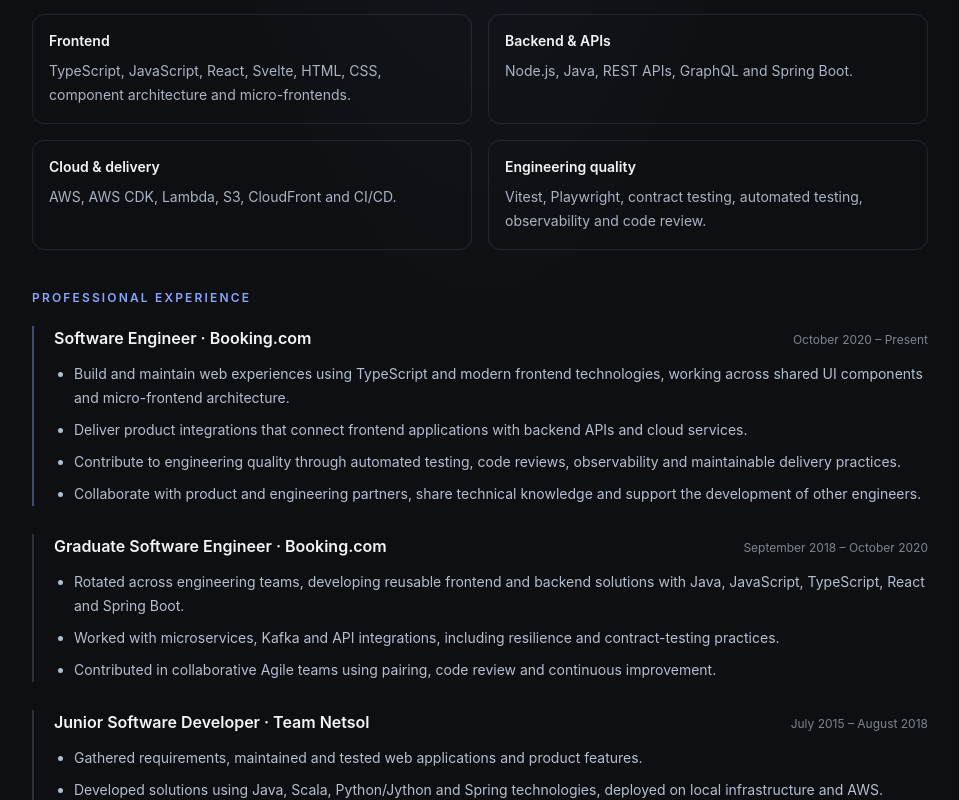
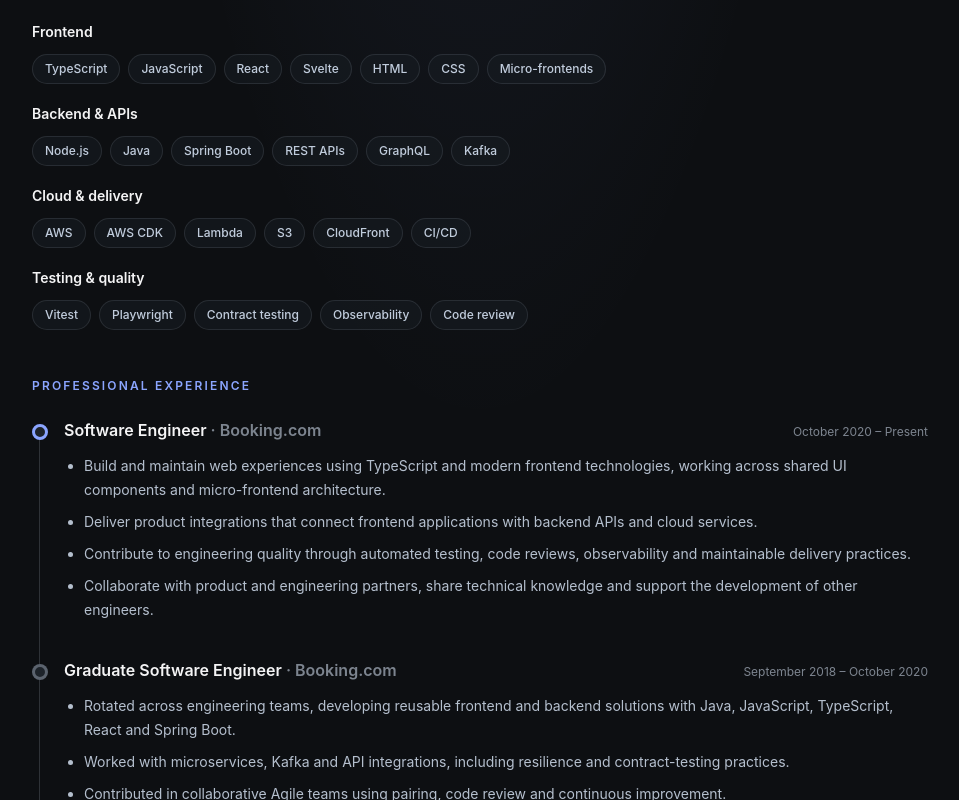
Before and after one commit to HUFGhani/hufghani.dev, a SvelteKit app: page /experience in a window 1280 px wide. Shown: the part 560-1360 px from the top of the page, without its empty margins (160-1119 px from the left). Built offline with nearby package versions, Linux system fonts and the light colour scheme.

Commit message:
Improve experience timeline and technology tags

```diff
--- a/src/routes/experience/+page.svelte
+++ b/src/routes/experience/+page.svelte
@@ -29,34 +29,51 @@
 		</p>
 	</section>
 
-	<section aria-labelledby="skills-heading" class="mb-10">
-		<h2 id="skills-heading" class="mb-3 text-xs font-semibold uppercase tracking-[0.18em] text-primary">Core skills</h2>
-		<div class="grid gap-4 sm:grid-cols-2">
-			<div class="rounded-xl border border-base-content/10 p-4">
-				<h3 class="mb-2 text-sm font-semibold">Frontend</h3>
-				<p class="text-sm leading-6 text-base-content/70">TypeScript, JavaScript, React, Svelte, HTML, CSS, component architecture and micro-frontends.</p>
+	<section aria-labelledby="skills-heading" class="mb-12">
+		<h2 id="skills-heading" class="mb-5 text-xs font-semibold uppercase tracking-[0.18em] text-primary">Core skills</h2>
+		<div class="space-y-5">
+			<div>
+				<h3 class="mb-3 text-sm font-semibold">Frontend</h3>
+				<div class="flex flex-wrap gap-2">
+					{#each ['TypeScript', 'JavaScript', 'React', 'Svelte', 'HTML', 'CSS', 'Micro-frontends'] as skill}
+						<span class="rounded-full border border-base-content/10 bg-base-200/50 px-3 py-1.5 text-xs font-medium text-base-content/80">{skill}</span>
+					{/each}
+				</div>
 			</div>
-			<div class="rounded-xl border border-base-content/10 p-4">
-				<h3 class="mb-2 text-sm font-semibold">Backend & APIs</h3>
-				<p class="text-sm leading-6 text-base-content/70">Node.js, Java, REST APIs, GraphQL and Spring Boot.</p>
+			<div>
+				<h3 class="mb-3 text-sm font-semibold">Backend & APIs</h3>
+				<div class="flex flex-wrap gap-2">
+					{#each ['Node.js', 'Java', 'Spring Boot', 'REST APIs', 'GraphQL', 'Kafka'] as skill}
+						<span class="rounded-full border border-base-content/10 bg-base-200/50 px-3 py-1.5 text-xs font-medium text-base-content/80">{skill}</span>
+					{/each}
+				</div>
 			</div>
-			<div class="rounded-xl border border-base-content/10 p-4">
-				<h3 class="mb-2 text-sm font-semibold">Cloud & delivery</h3>
-				<p class="text-sm leading-6 text-base-content/70">AWS, AWS CDK, Lambda, S3, CloudFront and CI/CD.</p>
+			<div>
+				<h3 class="mb-3 text-sm font-semibold">Cloud & delivery</h3>
+				<div class="flex flex-wrap gap-2">
+					{#each ['AWS', 'AWS CDK', 'Lambda', 'S3', 'CloudFront', 'CI/CD'] as skill}
+						<span class="rounded-full border border-base-content/10 bg-base-200/50 px-3 py-1.5 text-xs font-medium text-base-content/80">{skill}</span>
+					{/each}
+				</div>
 			</div>
-			<div class="rounded-xl border border-base-content/10 p-4">
-				<h3 class="mb-2 text-sm font-semibold">Engineering quality</h3>
-				<p class="text-sm leading-6 text-base-content/70">Vitest, Playwright, contract testing, automated testing, observability and code review.</p>
+			<div>
+				<h3 class="mb-3 text-sm font-semibold">Testing & quality</h3>
+				<div class="flex flex-wrap gap-2">
+					{#each ['Vitest', 'Playwright', 'Contract testing', 'Observability', 'Code review'] as skill}
+						<span class="rounded-full border border-base-content/10 bg-base-200/50 px-3 py-1.5 text-xs font-medium text-base-content/80">{skill}</span>
+					{/each}
+				</div>
 			</div>
 		</div>
 	</section>
 
-	<section aria-labelledby="experience-heading" class="mb-10">
-		<h2 id="experience-heading" class="mb-5 text-xs font-semibold uppercase tracking-[0.18em] text-primary">Professional experience</h2>
-		<div class="space-y-7">
-			<div class="border-l-2 border-primary/40 pl-5">
+	<section aria-labelledby="experience-heading" class="mb-12">
+		<h2 id="experience-heading" class="mb-6 text-xs font-semibold uppercase tracking-[0.18em] text-primary">Professional experience</h2>
+		<div class="relative space-y-9 before:absolute before:bottom-2 before:left-[7px] before:top-2 before:w-px before:bg-base-content/15">
+			<div class="relative pl-8">
+				<span aria-hidden="true" class="absolute left-0 top-1.5 size-4 rounded-full border-[3px] border-primary bg-base-100"></span>
 				<div class="flex flex-col justify-between gap-1 sm:flex-row sm:items-baseline">
-					<h3 class="font-semibold">Software Engineer · Booking.com</h3>
+					<h3 class="font-semibold">Software Engineer <span class="text-base-content/50">· Booking.com</span></h3>
 					<p class="text-xs text-base-content/50">October 2020 – Present</p>
 				</div>
 				<ul class="mt-3 list-disc space-y-2 pl-5 text-sm leading-6 text-base-content/75">
@@ -66,9 +83,10 @@
 					<li>Collaborate with product and engineering partners, share technical knowledge and support the development of other engineers.</li>
 				</ul>
 			</div>
-			<div class="border-l-2 border-base-content/15 pl-5">
+			<div class="relative pl-8">
+				<span aria-hidden="true" class="absolute left-0 top-1.5 size-4 rounded-full border-[3px] border-base-content/30 bg-base-100"></span>
 				<div class="flex flex-col justify-between gap-1 sm:flex-row sm:items-baseline">
-					<h3 class="font-semibold">Graduate Software Engineer · Booking.com</h3>
+					<h3 class="font-semibold">Graduate Software Engineer <span class="text-base-content/50">· Booking.com</span></h3>
 					<p class="text-xs text-base-content/50">September 2018 – October 2020</p>
 				</div>
 				<ul class="mt-3 list-disc space-y-2 pl-5 text-sm leading-6 text-base-content/75">
@@ -77,9 +95,10 @@
 					<li>Contributed in collaborative Agile teams using pairing, code review and continuous improvement.</li>
 				</ul>
 			</div>
-			<div class="border-l-2 border-base-content/15 pl-5">
+			<div class="relative pl-8">
+				<span aria-hidden="true" class="absolute left-0 top-1.5 size-4 rounded-full border-[3px] border-base-content/30 bg-base-100"></span>
 				<div class="flex flex-col justify-between gap-1 sm:flex-row sm:items-baseline">
-					<h3 class="font-semibold">Junior Software Developer · Team Netsol</h3>
+					<h3 class="font-semibold">Junior Software Developer <span class="text-base-content/50">· Team Netsol</span></h3>
 					<p class="text-xs text-base-content/50">July 2015 – August 2018</p>
 				</div>
 				<ul class="mt-3 list-disc space-y-2 pl-5 text-sm leading-6 text-base-content/75">
```
